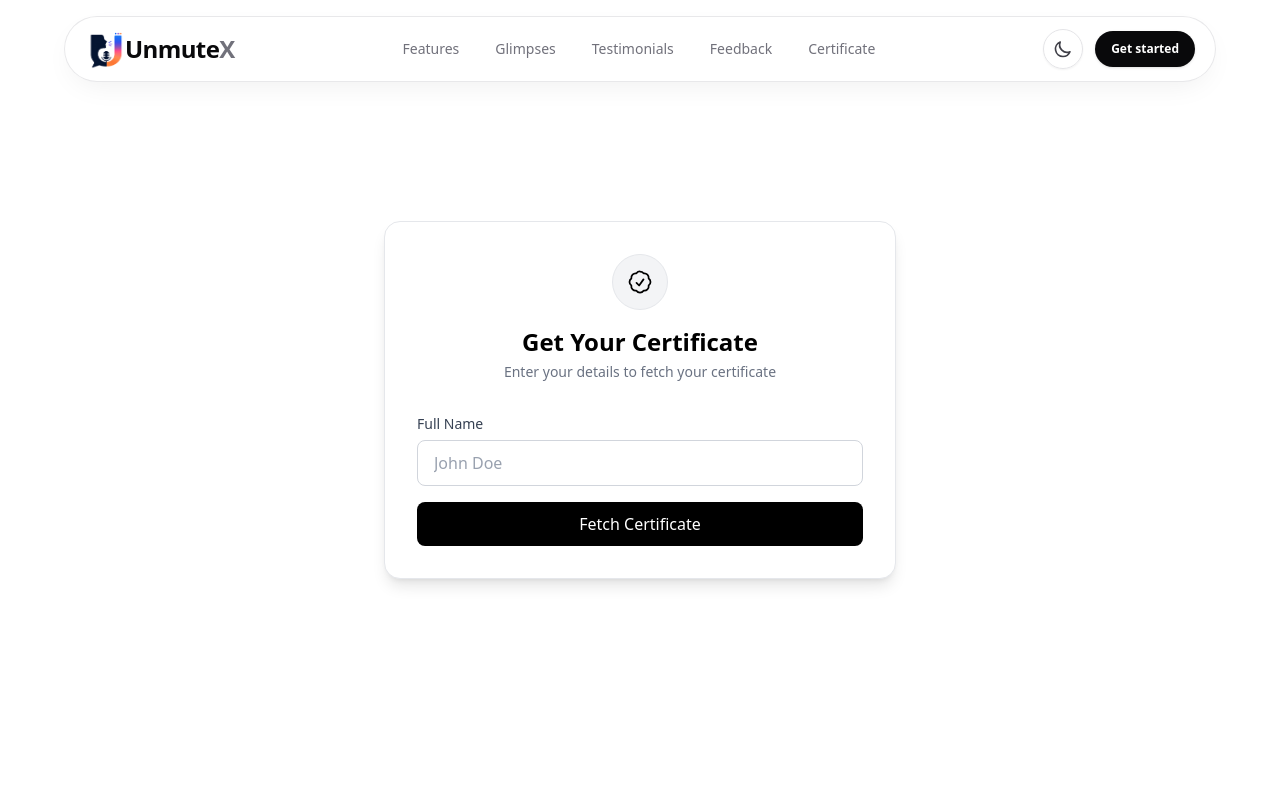
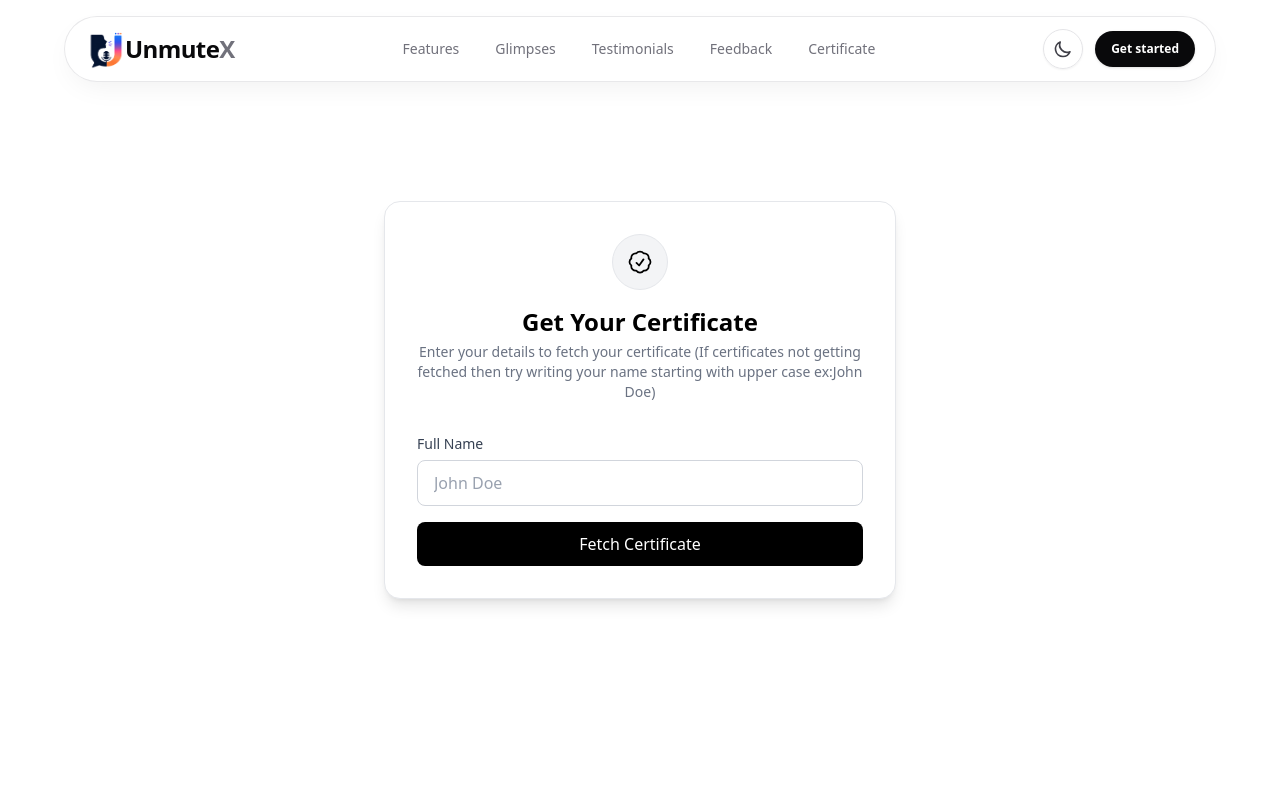
Before and after one commit to nikhilkumar011/unmuteX, a Next.js app: page /certificate in a window 1280 px wide. Shown: the top 800 px of the page. Built offline with nearby package versions, Linux system fonts and the light colour scheme.

Commit message:
modified data

```diff
--- a/app/certificate/page.jsx
+++ b/app/certificate/page.jsx
@@ -58,7 +58,7 @@ const Page = () => {
               Get Your Certificate
             </h1>
             <p className='mt-1 text-sm text-gray-500 dark:text-gray-400'>
-              Enter your details to fetch your certificate
+              Enter your details to fetch your certificate (If certificates not getting fetched then try writing your name starting with upper case ex:John Doe)
             </p>
           </div>
 
--- a/lib/userdata.json
+++ b/lib/userdata.json
@@ -1,182 +1,182 @@
 [
   {
     "name": "Shanvi Jaiswal",
-    "certificate": ""
+    "certificate": "https://res.cloudinary.com/dm8xxqdgg/image/upload/fl_attachment/v1783375314/shanvi_jaiswal_yfdghm.png"
   },
   {
     "name": "Ashutosh Sharma",
-    "certificate": ""
+    "certificate": "https://res.cloudinary.com/dm8xxqdgg/image/upload/fl_attachment/v1783375169/ashutosh_sharma_c679wn.png"
   },
   {
     "name": "Sanskriti Pandey",
-    "certificate": ""
+    "certificate": "https://res.cloudinary.com/dm8xxqdgg/image/upload/fl_attachment/v1783375297/sanskriti_pandey_kpo15p.png"
   },
   {
     "name": "Krish Jaiswal",
-    "certificate": ""
+    "certificate": "https://res.cloudinary.com/dm8xxqdgg/image/upload/fl_attachment/v1783375152/krish_jaiswal_j3m0f6.png"
   },
   {
     "name": "Sai Siddarth",
-    "certificate": ""
+    "certificate": "https://res.cloudinary.com/dm8xxqdgg/image/upload/fl_attachment/v1783375296/sai_siddhart_h31bq0.png"
   },
   {
     "name": "Kumkum Vashisht",
-    "certificate": ""
+    "certificate": "https://res.cloudinary.com/dm8xxqdgg/image/upload/fl_attachment/v1783375155/kumkum_rpsyox.png"
   },
   {
     "name": "Shlok",
-    "certificate": ""
+    "certificate": "https://res.cloudinary.com/dm8xxqdgg/image/upload/fl_attachment/v1783375310/shlok_sj9srn.png"
   },
   {
     "name": "Krishna Bhardwaj",
-    "certificate": ""
+    "certificate": "https://res.cloudinary.com/dm8xxqdgg/image/upload/fl_attachment/v1783375144/krishna_bhardwaj_d22l05.png"
   },
   {
     "name": "Nishita Rathore",
-    "certificate": ""
+    "certificate": "https://res.cloudinary.com/dm8xxqdgg/image/upload/fl_attachment/v1783375275/nishita_rathore_ull4fw.png"
   },
   {
     "name": "Divyanshi",
-    "certificate": ""
+    "certificate": "https://res.cloudinary.com/dm8xxqdgg/image/upload/fl_attachment/v1783375257/divyanshi_wyxv15.png"
   },
   {
     "name": "Tulsiram",
-    "certificate": ""
+    "certificate": "https://res.cloudinary.com/dm8xxqdgg/image/upload/fl_attachment/v1783375323/tulsiram_ikocu1.png"
   },
   {
     "name": "Utkarsh Tiberewal",
-    "certificate": ""
+    "certificate": "https://res.cloudinary.com/dm8xxqdgg/image/upload/fl_attachment/v1783375326/utkarsh_cloq3v.png"
   },
   {
     "name": "Laksh Guda",
-    "certificate": ""
+    "certificate": "https://res.cloudinary.com/dm8xxqdgg/image/upload/fl_attachment/v1783375273/lokesh_guda_cvfd8f.png"
   },
   {
     "name": "Neha",
-    "certificate": ""
+    "certificate": "https://res.cloudinary.com/dm8xxqdgg/image/upload/fl_attachment/v1783375274/neha_maguwm.png"
   },
   {
     "name": "Aryan Katoch",
-    "certificate": ""
+    "certificate": "https://res.cloudinary.com/dm8xxqdgg/image/upload/fl_attachment/v1783375152/aryan_katoch_jetfsz.png"
   },
   {
     "name": "Khushi Bring",
-    "certificate": ""
+    "certificate": "https://res.cloudinary.com/dm8xxqdgg/image/upload/fl_attachment/v1783375271/khushi_nsdopp.png"
   },
   {
     "name": "Sourav Rajput",
-    "certificate": ""
+    "certificate": "https://res.cloudinary.com/dm8xxqdgg/image/upload/fl_attachment/v1783375324/sourav_rajput_vfhn1d.png"
   },
   {
     "name": "Neha Vats",
-    "certificate": ""
+    "certificate": "https://res.cloudinary.com/dm8xxqdgg/image/upload/fl_attachment/v1783375285/neha_vats_ugposi.png"
   },
   {
     "name": "Sourav Pareek",
-    "certificate": ""
+    "certificate": "https://res.cloudinary.com/dm8xxqdgg/image/upload/fl_attachment/v1783375320/sourav_pareek_cdc97s.png"
   },
   {
     "name": "Adarsh",
-    "certificate": ""
+    "certificate": "https://res.cloudinary.com/dm8xxqdgg/image/upload/fl_attachment/v1783375148/adarsh_azidvt.png"
   },
   {
     "name": "Pranay Chavan",
-    "certificate": ""
+    "certificate": "https://res.cloudinary.com/dm8xxqdgg/image/upload/fl_attachment/v1783375294/pranay_bx1ttm.png"
   },
   {
     "name": "Shivam Patkar",
-    "certificate": ""
+    "certificate": "https://res.cloudinary.com/dm8xxqdgg/image/upload/fl_attachment/v1783375313/shivam_eud1kz.png"
   },
   {
     "name": "Gautam Kumar",
-    "certificate": ""
+    "certificate": "https://res.cloudinary.com/dm8xxqdgg/image/upload/fl_attachment/v1783375260/gautam_kumar_fr4aag.png"
   },
   {
     "name": "Raj",
-    "certificate": ""
+    "certificate": "https://res.cloudinary.com/dm8xxqdgg/image/upload/fl_attachment/v1783375286/raj_wzuo9g.png"
   },
   {
     "name": "Anna Singh",
-    "certificate": ""
+    "certificate": "https://res.cloudinary.com/dm8xxqdgg/image/upload/fl_attachment/v1783375164/anna_singh_fp76as.png"
   },
   {
     "name": "Prajwal Bopare",
-    "certificate": ""
+    "certificate": "https://res.cloudinary.com/dm8xxqdgg/image/upload/fl_attachment/v1783375293/prajwal_bopare_dksb4c.png"
   },
   {
     "name": "Akhileshh N Warehkar",
-    "certificate": ""
+    "certificate": "https://res.cloudinary.com/dm8xxqdgg/image/upload/fl_attachment/v1783375162/akhilesh_bnt5eg.png"
   },
   {
     "name": "Varsha",
-    "certificate": ""
+    "certificate": "https://res.cloudinary.com/dm8xxqdgg/image/upload/fl_attachment/v1783375332/varsha_he67l5.png"
   },
   {
     "name": "Kunal Sen",
-    "certificate": ""
+    "certificate": "https://res.cloudinary.com/dm8xxqdgg/image/upload/fl_attachment/v1783375163/kunal_sen_pudshl.png"
   },
   {
     "name": "Satyam",
-    "certificate": ""
+    "certificate": "https://res.cloudinary.com/dm8xxqdgg/image/upload/fl_attachment/v1783375302/satyam_tnwz70.png"
   },
   {
     "name": "Devang",
-    "certificate": ""
+    "certificate": "https://res.cloudinary.com/dm8xxqdgg/image/upload/fl_attachment/v1783375242/devang_czws6l.png"
   },
   {
     "name": "Joulie",
-    "certificate": ""
+    "certificate": "https://res.cloudinary.com/dm8xxqdgg/image/upload/fl_attachment/v1783375262/joulie_hmdxvj.png"
   },
   {
     "name": "Akash Yadav",
-    "certificate": ""
+    "certificate": "https://res.cloudinary.com/dm8xxqdgg/image/upload/fl_attachment/v1783375141/akash_yadav_wg5hcm.png"
   },
   {
     "name": "Jasleen",
-    "certificate": ""
+    "certificate": "https://res.cloudinary.com/dm8xxqdgg/image/upload/fl_attachment/v1783375267/jasleen_fuo9hq.png"
   },
   {
     "name": "Sarthak",
-    "certificate": ""
+    "certificate": "https://res.cloudinary.com/dm8xxqdgg/image/upload/fl_attachment/v1783375303/sarthak_xntn8v.png"
   },
   {
     "name": "Aarti",
-    "certificate": ""
+    "certificate": "https://res.cloudinary.com/dm8xxqdgg/image/upload/fl_attachment/v1783375145/aarti_o5qzoq.png"
   },
   {
     "name": "Himanshu",
-    "certificate": ""
+    "certificate": "https://res.cloudinary.com/dm8xxqdgg/image/upload/fl_attachment/v1783375251/himanshu_tyqslt.png"
   },
   {
     "name": "Devashish Tiwari",
-    "certificate": ""
+    "certificate": "https://res.cloudinary.com/dm8xxqdgg/image/upload/fl_attachment/v1783375252/devashish_vhaygl.png"
   },
   {
     "name": "Ashish",
-    "certificate": ""
+    "certificate": "https://res.cloudinary.com/dm8xxqdgg/image/upload/fl_attachment/v1783375171/ashish_balm6o.png"
   },
   {
     "name": "Hemant Disale",
-    "certificate": ""
+    "certificate": "https://res.cloudinary.com/dm8xxqdgg/image/upload/fl_attachment/v1783375261/hemant_bqx5ge.png"
   },
   {
     "name": "Ansh Verma",
-    "certificate": ""
+    "certificate": "https://res.cloudinary.com/dm8xxqdgg/image/upload/fl_attachment/v1783375250/ansh_verma_m6onpc.png"
   },
   {
     "name": "Shrishti Dhewar",
-    "certificate": ""
+    "certificate": "https://res.cloudinary.com/dm8xxqdgg/image/upload/fl_attachment/v1783375323/shrishti_fyzekb.png"
   },
   {
     "name": "Kushal",
-    "certificate": ""
+    "certificate": "https://res.cloudinary.com/dm8xxqdgg/image/upload/fl_attachment/v1783375283/kushal_v9i7rd.png"
   },
   {
     "name": "Shiny",
-    "certificate": ""
+    "certificate": "https://res.cloudinary.com/dm8xxqdgg/image/upload/fl_attachment/v1783375320/shiny_owy5pl.png"
   },
   {
     "name": "Riya Bharti",
-    "certificate": ""
+    "certificate": "https://res.cloudinary.com/dm8xxqdgg/image/upload/fl_attachment/v1783375292/riya_bharti_ihfwyx.png"
   }
 ]
```
